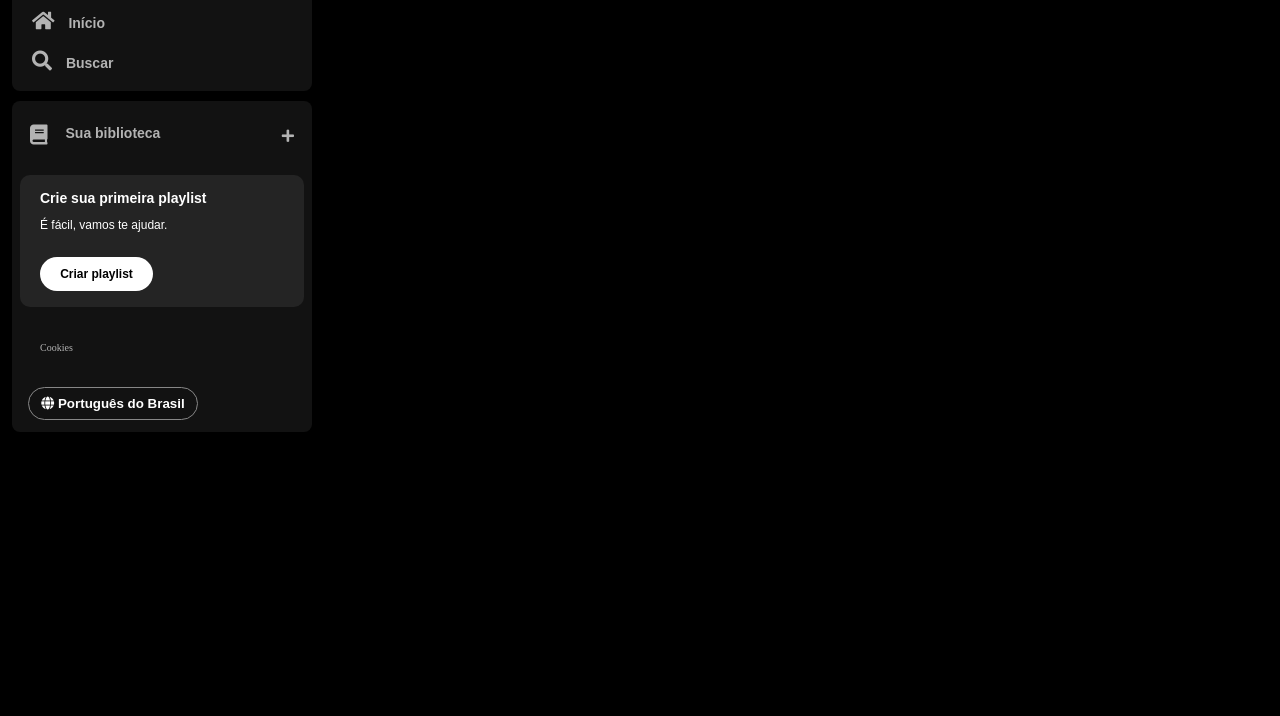
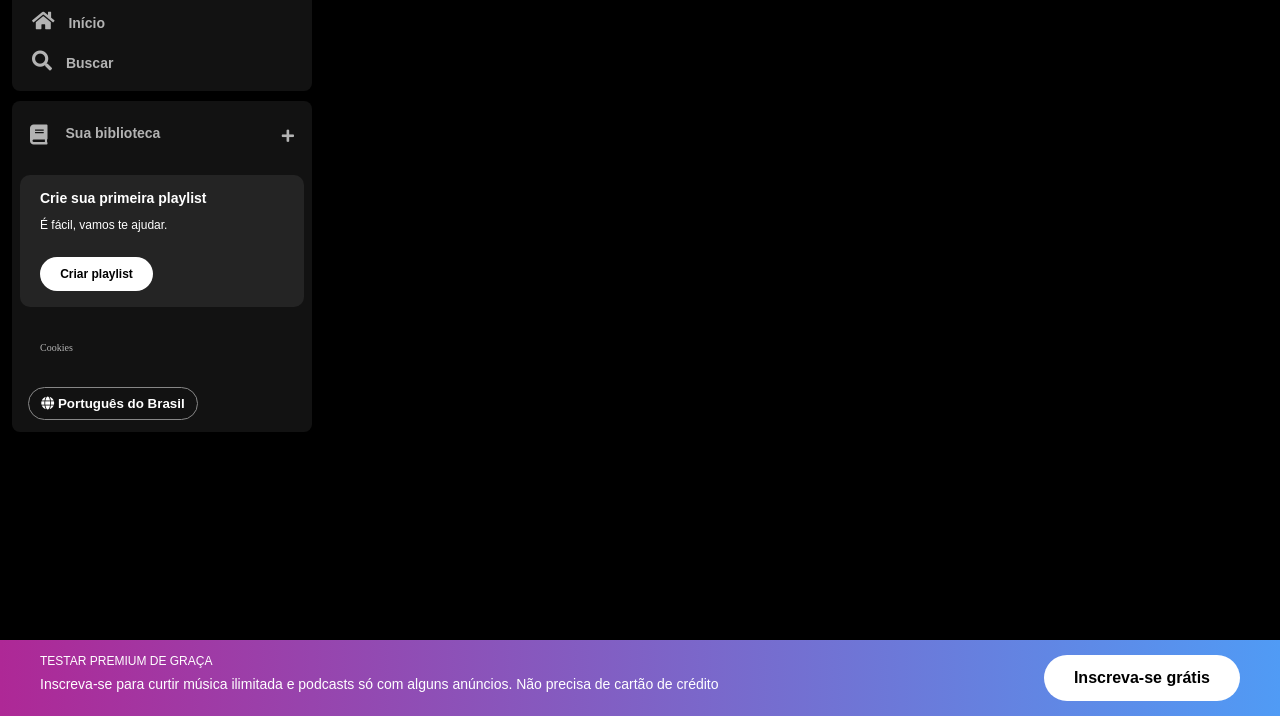
Before and after one commit to narakushi/imersao-spotify-alura, a plain HTML site: page index.html in a window 1280 px wide. Shown: the part 84-800 px from the top of the page. Drawn offline with Linux system fonts and the light colour scheme.

Commit message:
Desafio footer - adicionado

```diff
--- a/index.html
+++ b/index.html
@@ -66,6 +66,18 @@
             </div>
         </div>
     </div>
+
+    <footer class="footer">
+        <div class="footer__content">
+            <div class="content__text">
+                <h2>Testar premium de graça</h2>
+                <p>Inscreva-se para curtir música ilimitada e podcasts só com alguns anúncios. Não precisa de cartão de crédito</p>
+            </div>
+            <button class="footer__button">
+                <span>Inscreva-se grátis</span>
+            </button>
+        </div>
+    </footer>
 </body>
 
 </html>
--- a/styles.css
+++ b/styles.css
@@ -171,3 +171,37 @@
     padding: 8px;
     border-radius: 20px;
 }
+
+.footer {
+    position: fixed;
+    bottom: 0;
+    width: 100%;
+    background-image: linear-gradient(to right,  #ae2896, #509bf5);
+    font-family: "DM Sans", sans-serif;
+}
+
+.footer__content {
+    display: flex;
+    justify-content: space-between;
+    padding: 15px 40px;
+    color: #fff;
+    font-size: 14px;
+}
+
+.content__text h2{
+    margin-bottom: 10px;
+    text-transform: uppercase;
+    font-size: 12px;
+}
+
+.footer__button{
+    background-color: #fff;
+    font-weight: bold;
+    color: #000;
+    font-size: 16px;
+    border: none;
+    border-radius: 40px;
+    padding: 14px 30px;
+    font-family: "DM Sans", sans-serif;
+    box-sizing: border-box;
+}
```
